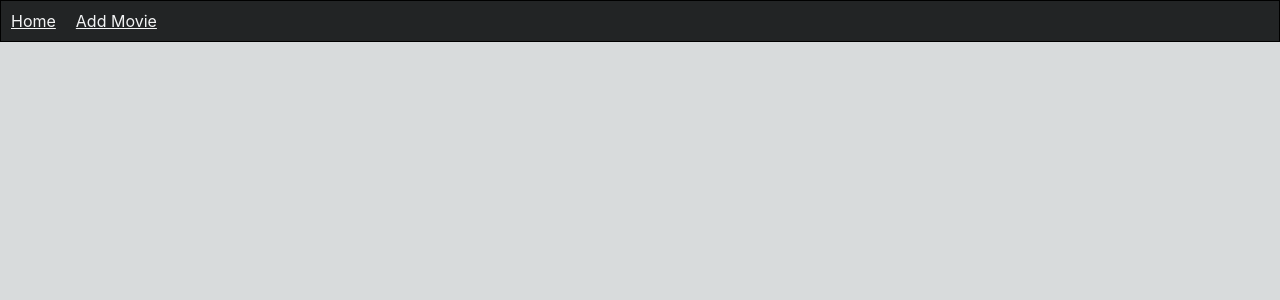
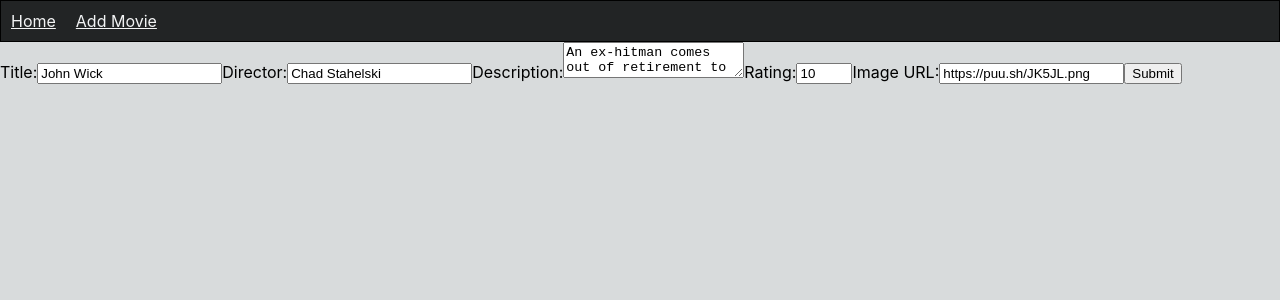
Before and after one commit to wespeters/MovieScope, a React (Create React App) app: page /movies/1/edit in a window 1280 px wide. Before the commit this address had no page. Shown: the top 300 px of the page. Built offline with nearby package versions, Linux system fonts and the light colour scheme; data requests are answered from the project's data file.

Commit message:
add/fix EditMovieForm functionality, resolve route/path consistency issues

```diff
--- a/db.json
+++ b/db.json
@@ -1,12 +1,12 @@
 {
   "movies": [
     {
-          "id": 1,
       "title": "John Wick",
+      "director": "Chad Stahelski",
+      "description": "An ex-hitman comes out of retirement to track down the gangsters who killed his dog and stole his car.",
+      "rating": 10,
       "img": "https://puu.sh/JK5JL.png",
-          "description": "An ex-hitman comes out of retirement to track down the gangsters who killed his dog and stole his car.",
-          "director": "Chad Stahelski",
-          "rating": 10
+      "id": 1
     },
     {
       "id": 2,
@@ -17,12 +17,12 @@
       "rating": 9
     },
     {
-          "id": 3,
       "title": "Oldboy",
+      "director": "Park Chan-wook",
+      "description": "After being kidnapped and imprisoned for fifteen years, Oh Dae-Su is released, only to find that he must find his captor in five days.",
+      "rating": 8,
       "img": "https://puu.sh/JK68a.jpg",
-          "description": "After being kidnapped and imprisoned for fifteen years, Oh Dae-Su is released, only to find that he must find his captor in five days.",
-          "director": "Park Chan-wook",
-          "rating": 8
+      "id": 3
     },
     {
       "id": 4,
--- a/src/App.js
+++ b/src/App.js
@@ -4,21 +4,20 @@
 import MovieList from './components/MovieList';
 import MovieDetail from './components/MovieDetail';
 import AddMovieForm from './components/AddMovieForm';
-
+import EditMovieForm from './components/EditMovieForm';  // Don't forget to import the component
 
 function App() {
-
-
   return (
     <Router>
       <NavBar />
       <Routes>
         <Route path="/" element={<MovieList />} />
-        <Route path="/movie/:id" element={<MovieDetail />} />
+        <Route path="/movies" element={<MovieList />} />
+        <Route path="/movies/:id" element={<MovieDetail />} />
         <Route path="/add-movie" element={<AddMovieForm />} />
+        <Route path="/movies/:id/edit" element={<EditMovieForm />} />
       </Routes>
     </Router>
-
   );
 }
 
--- a/src/components/EditMovieForm.js
+++ b/src/components/EditMovieForm.js
@@ -1,25 +1,43 @@
 import React, { useState, useEffect } from 'react';
+import { useParams } from 'react-router-dom';
 
-function EditMovieForm({ match }) {
+function EditMovieForm() {
+    const { id } = useParams();
     const [title, setTitle] = useState('');
+    const [director, setDirector] = useState("");
+    const [description, setDescription] = useState("");
+    const [rating, setRating] = useState("");
+    const [img, setImg] = useState("");
 
     useEffect(() => {
-        fetch(`http://localhost:3001/movies/${match.params.id}`)
+        fetch(`http://localhost:3001/movies/${id}`)
             .then(res => res.json())
-            .then(data => setTitle(data.title));
-    }, [match.params.id]);
+            .then(data => {
+                setTitle(data.title);
+                setDirector(data.director);
+                setDescription(data.description);
+                setRating(data.rating);
+                setImg(data.img);
+            });
+    }, [id]);
 
     function handleSubmit(event) {
         event.preventDefault();
-        fetch(`http://localhost:3001/movies/${match.params.id}`, {
+        fetch(`http://localhost:3001/movies/${id}`, {
             method: 'PUT',
             headers: {
                 'Content-Type': 'application/json',
             },
-            body: JSON.stringify({ title: title }),
+            body: JSON.stringify({
+                title: title,
+                director: director,
+                description: description,
+                rating: rating,
+                img: img,
+            }),
         })
-            .then(response => response.json())
-            .then(data => window.location.href = `/movies/${match.params.id}`)
+            .then(res => res.json())
+            .then(data => window.location.href = `/movies/${id}`)
             .catch((error) => {
                 console.error('Error:', error);
             });
@@ -31,6 +49,22 @@
                 Title:
                 <input type="text" value={title} onChange={e => setTitle(e.target.value)} />
             </label>
+            <label>
+                Director:
+                <input type="text" value={director} onChange={e => setDirector(e.target.value)} />
+            </label>
+            <label>
+                Description:
+                <textarea value={description} onChange={e => setDescription(e.target.value)} />
+            </label>
+            <label>
+                Rating:
+                <input type="number" min="0" max="10" value={rating} onChange={e => setRating(e.target.value)} />
+            </label>
+            <label>
+                Image URL:
+                <input type="text" value={img} onChange={e => setImg(e.target.value)} />
+            </label>
             <input type="submit" value="Submit" />
         </form>
     );
--- a/src/components/MovieCard.js
+++ b/src/components/MovieCard.js
@@ -5,7 +5,7 @@
 
 function MovieCard({ movie }) {
     return (
-        <Link to={`/movie/${movie.id}`} className="movie-card">
+        <Link to={`/movies/${movie.id}`} className="movie-card">
             <div>
                 <h2>{movie.title}</h2>
                 <img className="movie-img" src={movie.img} alt={movie.title} />
--- a/src/components/MovieDetail.js
+++ b/src/components/MovieDetail.js
@@ -1,4 +1,3 @@
-// ./src/components/MovieDetail.js
 import React, { useState, useEffect } from 'react';
 import { Link, useParams } from 'react-router-dom';
 import DeleteMovie from './DeleteMovie';
@@ -6,15 +5,13 @@
 
 function MovieDetail() {
     const [movie, setMovie] = useState({});
-    const { id } = useParams();  // Extract the id parameter from the current route
+    const { id } = useParams();
 
     useEffect(() => {
         fetch(`http://localhost:3001/movies/${id}`)
             .then(res => res.json())
             .then(setMovie);
-    }, [id]);  // Listen for changes in the id
-
-    console.log(movie.img)
+    }, [id]);
 
     return (
         <div>
```
Lines whose indentation alone changed are shown as unchanged.
